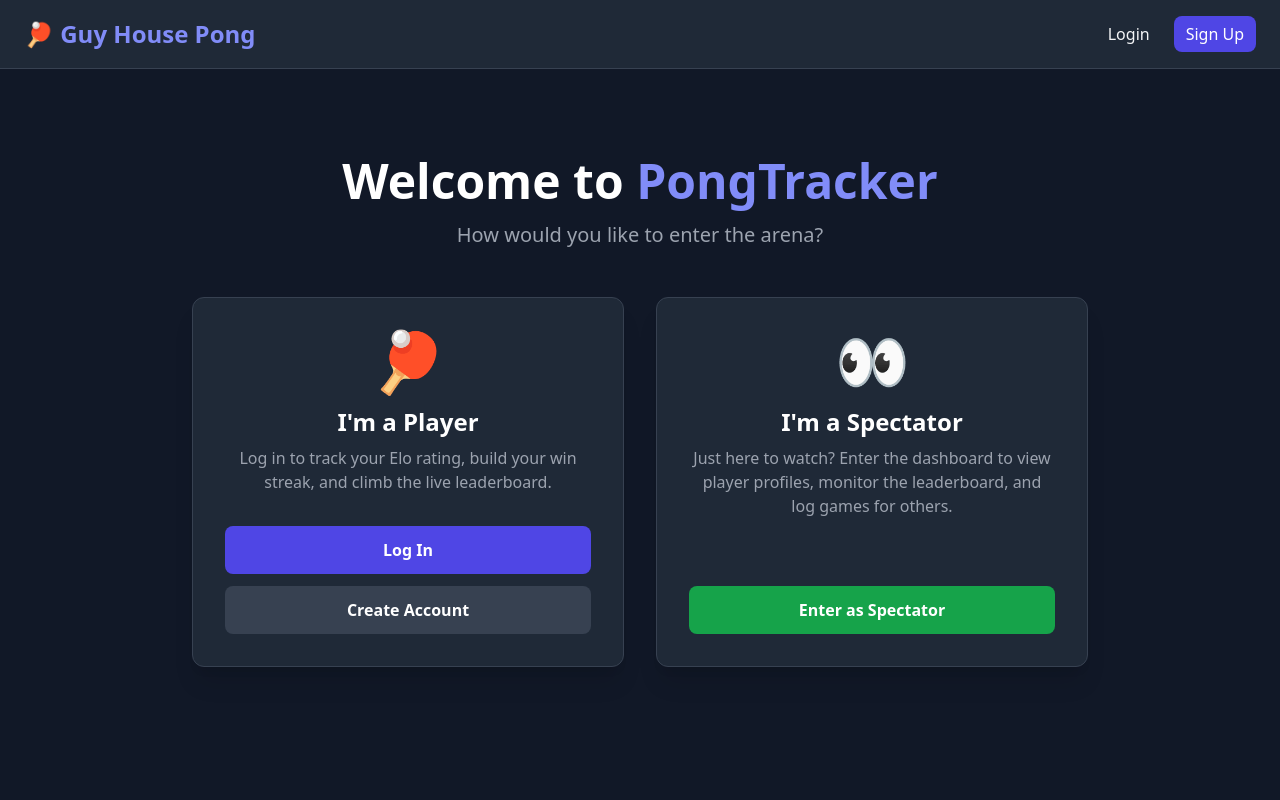
After one commit to Cohen234/WaterPong, a Flask app: page /welcome in a window 1280 px wide. The commit adds this page. Run offline with Flask 3, Linux system fonts and the light colour scheme; some libraries are stand-ins or nearby versions.

Commit message:
Second Update

```diff
--- a/app.py
+++ b/app.py
@@ -20,18 +20,36 @@ def get_current_user():
 
 
 # --- Routes ---
+@app.route("/welcome")
+def welcome():
+    # If they are already logged in, bounce them to the dashboard
+    if get_current_user():
+        return redirect(url_for("index"))
+    return render_template("welcome.html")
 
+@app.route("/spectator")
+def spectator():
+    # Create a dummy session for the spectator
+    session["user"] = {
+        "id": "spectator",
+        "username": "Spectator",
+        "role": "spectator"
+    }
+    flash("Entered as Spectator. You can view stats and log games for players!", "success")
+    return redirect(url_for("index"))
 @app.route("/")
 def index():
     user = get_current_user()
 
+    # 1. CHANGE THIS REDIRECT:
     if not user:
-        return redirect(url_for("login"))
+        return redirect(url_for("welcome"))
 
+    # Fetch live leaderboard view
     leaderboard_res = supabase.from_("leaderboard").select("*").execute()
     leaderboard = leaderboard_res.data if leaderboard_res.data else []
 
-    # LIMIT SET TO 6 HERE
+    # Fetch recent games with player usernames
     games_res = supabase.from_("games").select(
         "id, score1, score2, created_at, player1:player1_id(username), player2:player2_id(username), winner:winner_id(username)"
     ).order("created_at", desc=True).limit(6).execute()
--- a/templates/base.html
+++ b/templates/base.html
@@ -9,16 +9,20 @@
 <body class="bg-gray-900 text-gray-100 min-h-screen flex flex-col">
     <!-- Navbar -->
     <nav class="bg-gray-800 border-b border-gray-700 px-6 py-4 flex justify-between items-center">
-        <a href="/" class="text-2xl font-bold text-indigo-400 hover:text-indigo-300">🏓 PongTracker</a>
+        <a href="/" class="text-2xl font-bold text-indigo-400 hover:text-indigo-300">🏓 Guy House Pong</a>
         <div class="flex items-center space-x-6">
             {% if user %}
                 <a href="/tournaments" class="hover:text-indigo-400">Tournaments</a>
                 <a href="/game/setup" class="bg-indigo-600 hover:bg-indigo-500 text-white px-3 py-1.5 rounded-lg font-medium">Log Game</a>
                 <span class="text-gray-400">
                     Hi,
-                    <a href="/profile/{{ user.id }}" class="text-white font-bold hover:text-indigo-400 underline decoration-indigo-500/50 underline-offset-4 transition-colors">
-                        {{ user.username }}
-                    </a>
+                    {% if user.role == 'spectator' %}
+                        <strong class="text-white">{{ user.username }}</strong>
+                    {% else %}
+                        <a href="/profile/{{ user.id }}" class="text-white font-bold hover:text-indigo-400 underline decoration-indigo-500/50 underline-offset-4 transition-colors">
+                            {{ user.username }}
+                        </a>
+                    {% endif %}
                 </span>
                 <a href="/logout" class="text-red-400 hover:text-red-300 text-sm">Logout</a>
             {% else %}
--- /dev/null
+++ b/templates/welcome.html
@@ -0,0 +1,36 @@
+{% extends "base.html" %}
+{% block content %}
+<div class="max-w-4xl mx-auto mt-12 text-center">
+    <h1 class="text-5xl font-extrabold text-white mb-4">Welcome to <span class="text-indigo-400">PongTracker</span></h1>
+    <p class="text-xl text-gray-400 mb-12">How would you like to enter the arena?</p>
+
+    <div class="grid grid-cols-1 md:grid-cols-2 gap-8">
+
+        <!-- Player Card -->
+        <div class="bg-gray-800 p-8 rounded-xl border border-gray-700 shadow-xl flex flex-col justify-between hover:border-indigo-500 transition-all">
+            <div>
+                <div class="text-6xl mb-4">🏓</div>
+                <h2 class="text-2xl font-bold text-white mb-2">I'm a Player</h2>
+                <p class="text-gray-400 mb-8">Log in to track your Elo rating, build your win streak, and climb the live leaderboard.</p>
+            </div>
+            <div class="space-y-3">
+                <a href="/login" class="block w-full bg-indigo-600 hover:bg-indigo-500 text-white font-bold py-3 rounded-lg transition-colors">Log In</a>
+                <a href="/register" class="block w-full bg-gray-700 hover:bg-gray-600 text-white font-bold py-3 rounded-lg transition-colors">Create Account</a>
+            </div>
+        </div>
+
+        <!-- Spectator Card -->
+        <div class="bg-gray-800 p-8 rounded-xl border border-gray-700 shadow-xl flex flex-col justify-between hover:border-green-500 transition-all">
+            <div>
+                <div class="text-6xl mb-4">👀</div>
+                <h2 class="text-2xl font-bold text-white mb-2">I'm a Spectator</h2>
+                <p class="text-gray-400 mb-8">Just here to watch? Enter the dashboard to view player profiles, monitor the leaderboard, and log games for others.</p>
+            </div>
+            <div>
+                <a href="/spectator" class="block w-full bg-green-600 hover:bg-green-500 text-white font-bold py-3 rounded-lg transition-colors mt-auto">Enter as Spectator</a>
+            </div>
+        </div>
+
+    </div>
+</div>
+{% endblock %}
```
